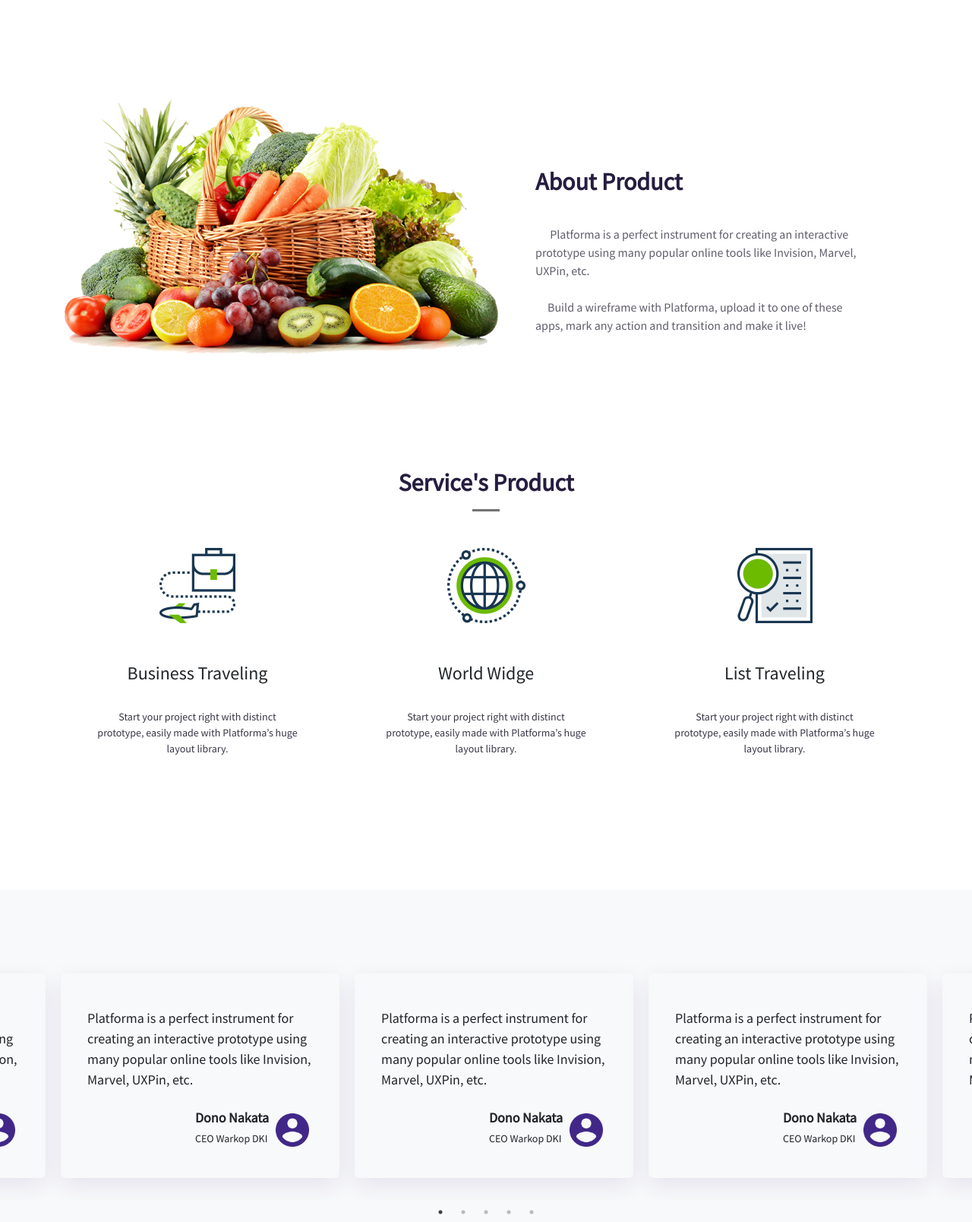
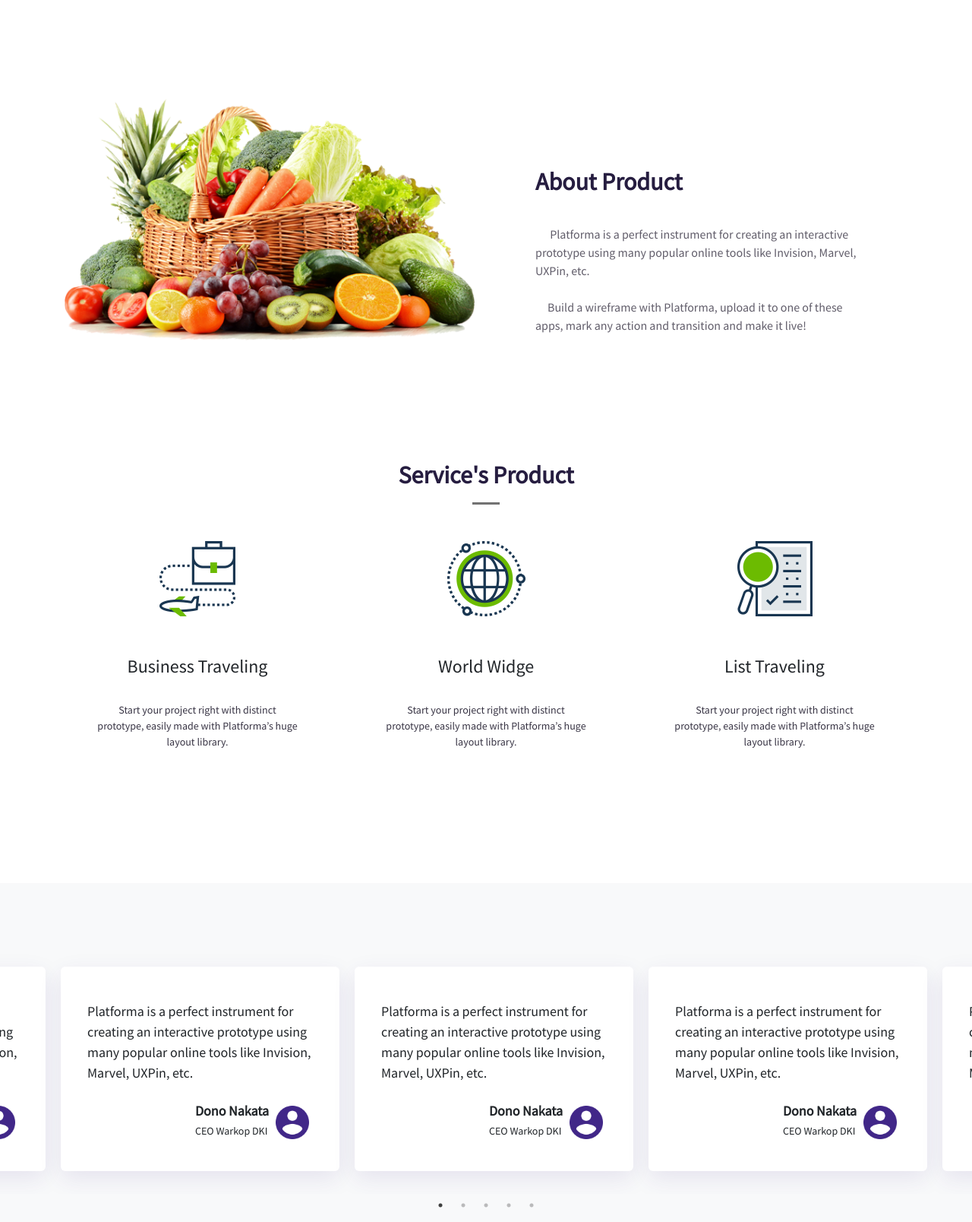
Before and after one commit to AgengAbi/Landing-page, a plain HTML site: page index.html in a window 1280 px wide. Shown: the part 740-2348 px from the top of the page at 76% size. Drawn offline with nearby package versions, Linux system fonts and the light colour scheme; files that its build step writes are made by us from their sources; files whose address does not match are found by name.

Commit message:
revisi tampilan warna dan jarak judul dengan deskripsi

```diff
--- a/css/style.css
+++ b/css/style.css
@@ -181,6 +181,7 @@ body{
 	margin-left: 20px;
 	margin-bottom: 30px;
 	margin-top: 110px;
+	background: #fff;
 }
 .center .cardi p{
 	font-size:18px;
@@ -240,7 +241,7 @@ body{
 .card h5{
 	font-size: 18px;
 	font-weight: bold;
-	padding: 0 0 20px;
+	padding: 0 0 5px;
 }
 .card p{
 	font-size: 14px;
--- a/index.html
+++ b/index.html
@@ -63,7 +63,7 @@
       <div class="container">
         <div class="row">
           <div class="col-md-6 col-xl-6">
-            <img src="image/img-about.png" alt="">
+            <img src="image/img-about.png" class="img-fluid" alt="">
           </div>
           <div class="col-md-6 col-xl-6">
             <div class="about_text">
```
